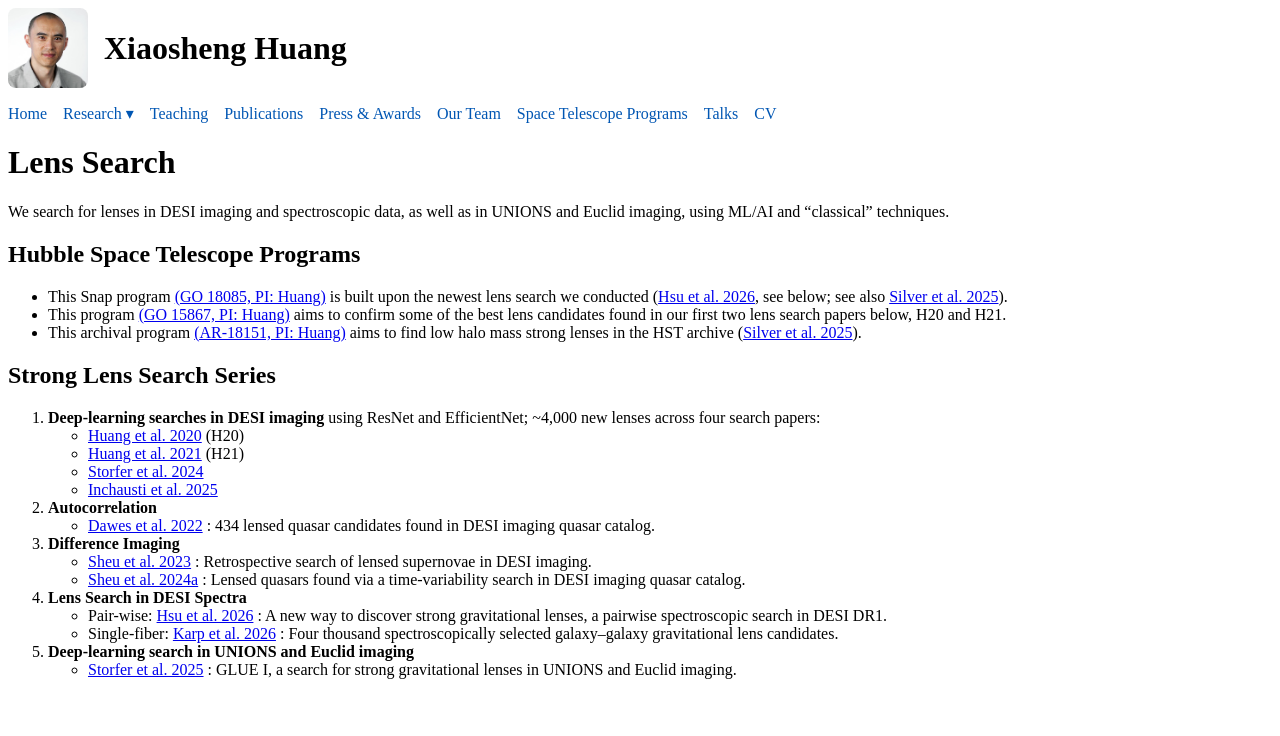
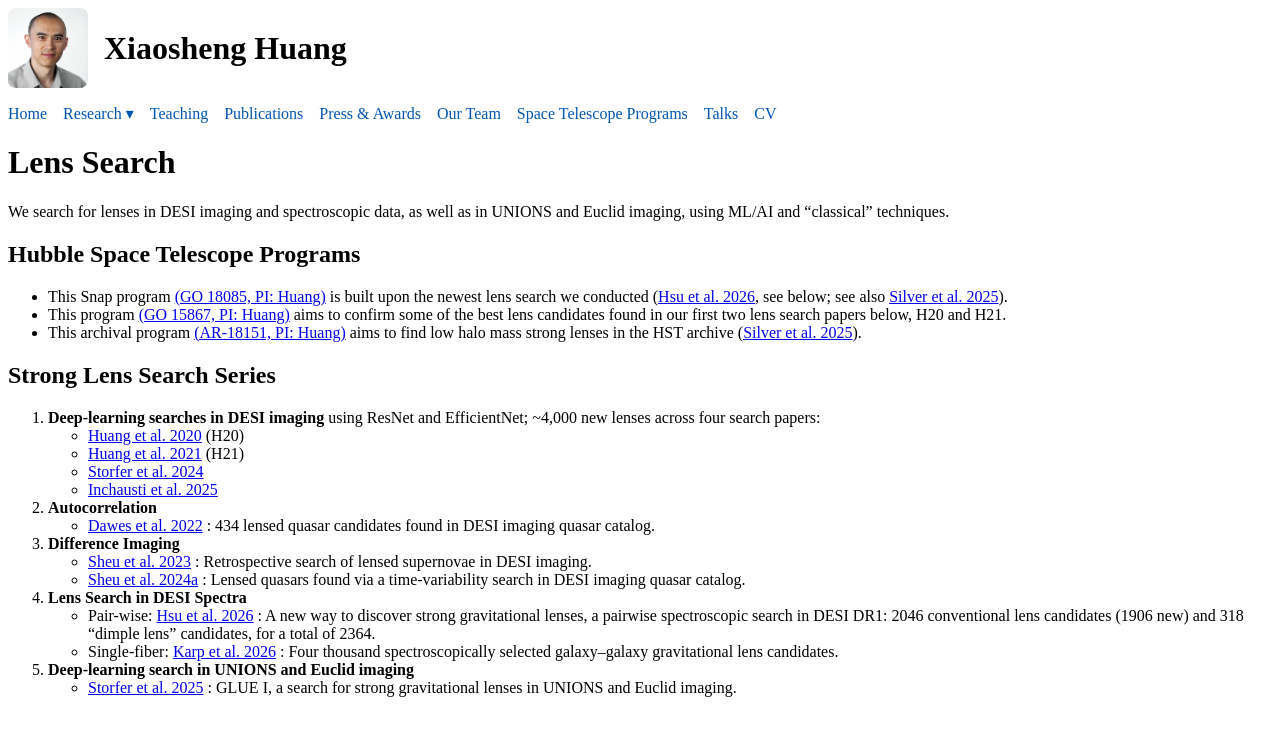
Before and after one commit to highredshift/highredshift.github.io, a Jekyll site: the page built from lens-search.html, in a window 1280 px wide. Shown: the top 736 px of the page. Built offline with Jekyll 4.4.1, drawn with Linux system fonts in a browser that asks for light colours.

Commit message:
Add candidate counts to Hsu 2026 pair-wise search description
Co-Authored-By: Claude Fable 5 <noreply@anthropic.com>

```diff
--- a/lens-search.html
+++ b/lens-search.html
@@ -78,7 +78,8 @@ This Snap program <a href="https://ui.adsabs.harvard.edu/abs/2025hst..prop18085H
     <ul>
       <li>
         Pair-wise: <a href="https://ui.adsabs.harvard.edu/abs/2026ApJS..282...41H/abstract"
-        target="_blank" rel="noopener noreferrer">Hsu et&nbsp;al. 2026</a> : A new way to discover strong gravitational lenses, a pairwise spectroscopic search in DESI DR1.
+        target="_blank" rel="noopener noreferrer">Hsu et&nbsp;al. 2026</a> : A new way to discover strong gravitational lenses, a pairwise spectroscopic search in DESI DR1:
+        2046 conventional lens candidates (1906 new) and 318 &ldquo;dimple lens&rdquo; candidates, for a total of 2364.
       </li>
       <li>
         Single-fiber: <a href="https://ui.adsabs.harvard.edu/abs/2026ApJ...999..198K/abstract"
```
